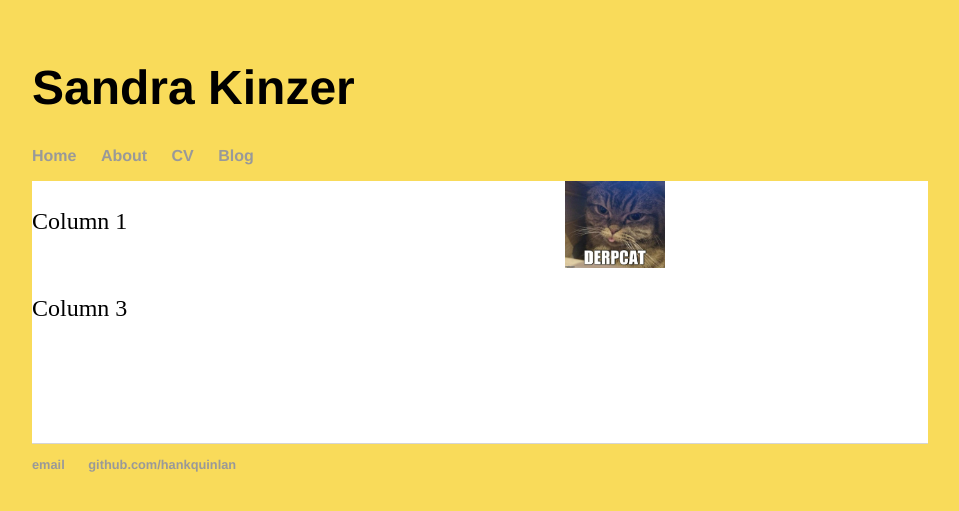
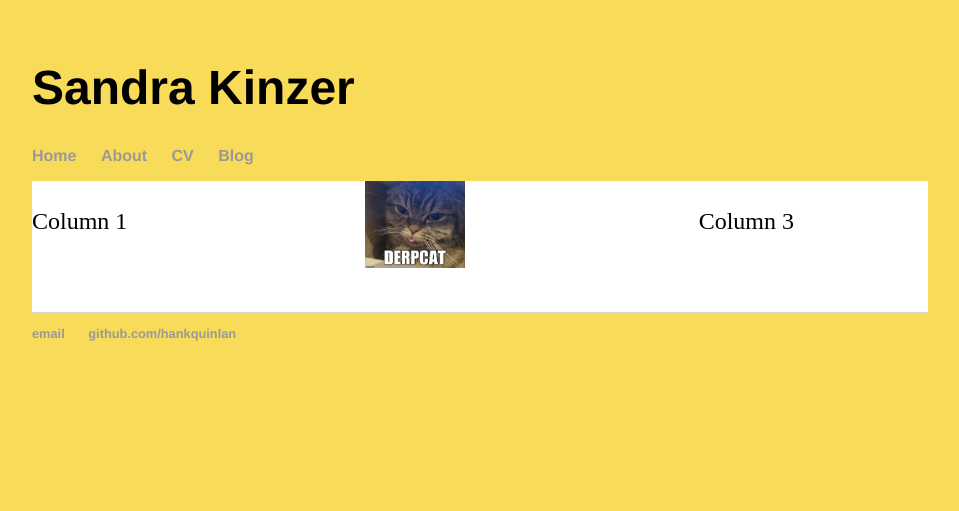
Before and after one commit to sandkinz/sandkinz.github.io, a Jekyll site: the page built from index.html, in a window 1280 px wide. Shown: the top 511 px of the page, without its empty margins (160-1119 px from the left). Built offline with Jekyll 4.4.1, drawn with Linux system fonts in a browser that asks for light colours.

Commit message:
Update main.css

```diff
--- a/css/main.css
+++ b/css/main.css
@@ -47,8 +47,8 @@ ul.posts li {
 
 .blurb{
     display: grid;
-    grid-template: 1fr 1fr 1fr / 2fr 1fr;
-    width: 800px;
+    grid-template: 2fr 1fr / 1fr 1fr 1fr;
+    width: 1000px;
 }
 
 .container{
```
